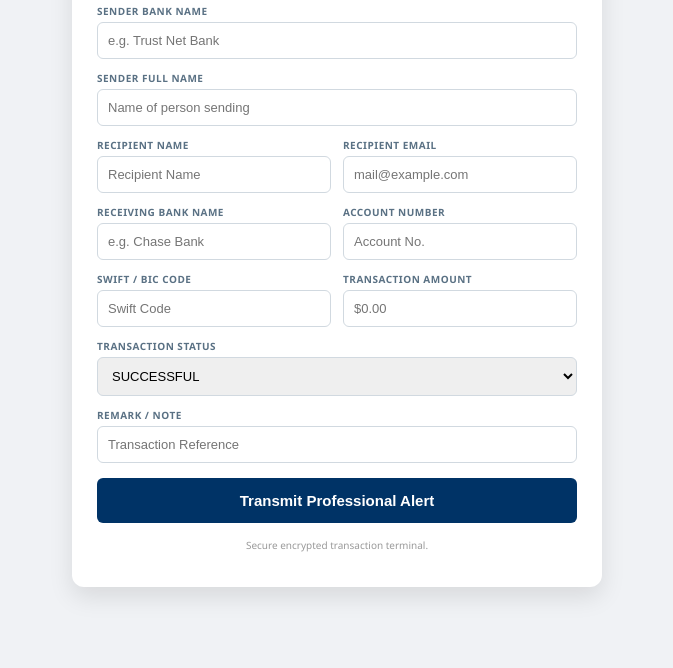
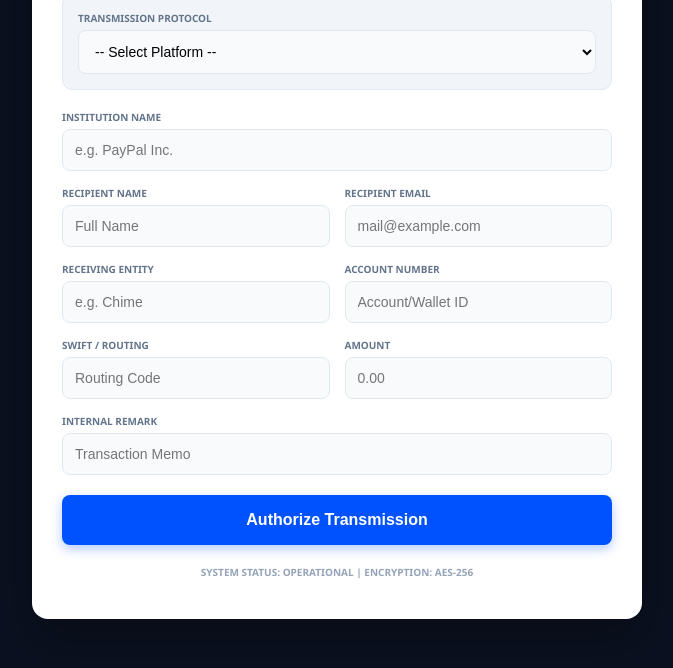
Before and after one commit to Flight113/transaction-portal, a plain HTML site: page index.html in a window 1280 px wide. Shown: the part 172-840 px from the top of the page, without its empty margins (303-976 px from the left). Drawn offline with nearby package versions, Linux system fonts and the light colour scheme.

Commit message:
Update index.html

```diff
--- a/index.html
+++ b/index.html
@@ -3,42 +3,65 @@
 <head>
     <meta charset="UTF-8">
     <meta name="viewport" content="width=device-width, initial-scale=1.0">
-    <title>Bank Alert Console</title>
+    <title>Global Asset Transmission Console</title>
     <script type="text/javascript" src="https://cdn.jsdelivr.net/npm/@emailjs/browser@3/dist/email.min.js"></script>
     <style>
-        body { font-family: 'Segoe UI', Tahoma, Geneva, Verdana, sans-serif; background-color: #f0f2f5; display: flex; justify-content: center; align-items: center; min-height: 100vh; margin: 0; padding: 20px; }
-        .container { background-color: #ffffff; width: 100%; max-width: 480px; padding: 25px; border-radius: 12px; box-shadow: 0 10px 25px rgba(0,0,0,0.1); border-top: 6px solid #003366; }
-        h2 { color: #003366; text-align: center; margin-bottom: 20px; font-weight: 600; font-size: 20px; }
-        .form-grid { display: grid; grid-template-columns: 1fr 1fr; gap: 12px; }
+        body { font-family: 'Segoe UI', Tahoma, Geneva, Verdana, sans-serif; background-color: #0b1120; display: flex; justify-content: center; align-items: center; min-height: 100vh; margin: 0; padding: 20px; color: #fff; }
+        .container { background-color: #ffffff; width: 100%; max-width: 550px; padding: 30px; border-radius: 16px; box-shadow: 0 20px 50px rgba(0,0,0,0.3); color: #333; border-top: 10px solid #0052ff; }
+        h2 { color: #0052ff; text-align: center; margin-bottom: 25px; font-weight: 800; text-transform: uppercase; letter-spacing: 1.5px; }
+        .form-grid { display: grid; grid-template-columns: 1fr 1fr; gap: 15px; }
         .full-width { grid-column: span 2; }
-        label { display: block; font-size: 10px; font-weight: 700; color: #5a7184; margin-bottom: 4px; text-transform: uppercase; letter-spacing: 0.5px; }
-        input, select { width: 100%; padding: 10px; border: 1px solid #d1d9e0; border-radius: 6px; box-sizing: border-box; font-size: 13px; transition: border 0.3s; }
-        input:focus { border-color: #003366; outline: none; box-shadow: 0 0 0 2px rgba(0,51,102,0.1); }
-        button { width: 100%; padding: 14px; background-color: #003366; color: white; border: none; border-radius: 6px; font-size: 15px; font-weight: bold; cursor: pointer; margin-top: 15px; transition: background 0.3s; }
-        button:hover { background-color: #002244; }
-        button:disabled { background-color: #cccccc; cursor: not-allowed; }
-        .footer { text-align: center; font-size: 10px; color: #999; margin-top: 15px; }
+        label { display: block; font-size: 10px; font-weight: 800; color: #64748b; margin-bottom: 5px; text-transform: uppercase; }
+        input, select { width: 100%; padding: 12px; border: 1px solid #e2e8f0; border-radius: 8px; box-sizing: border-box; font-size: 14px; background-color: #f8fafc; font-weight: 500; }
+        input:focus { border-color: #0052ff; outline: none; background-color: #fff; }
+        .crypto-mode { border-top-color: #f7931a !important; } /* Orange for Crypto */
+        .platform-header { background: #f1f5f9; padding: 15px; border-radius: 10px; margin-bottom: 20px; border: 1px solid #e2e8f0; }
+        button { width: 100%; padding: 16px; background-color: #0052ff; color: white; border: none; border-radius: 8px; font-size: 16px; font-weight: bold; cursor: pointer; margin-top: 20px; transition: 0.3s; box-shadow: 0 4px 12px rgba(0,82,255,0.3); }
+        button:hover { background-color: #0040c7; transform: translateY(-2px); }
+        .footer { text-align: center; font-size: 10px; color: #94a3b8; margin-top: 20px; font-weight: bold; }
     </style>
 </head>
 <body>
 
-<div class="container">
-    <h2>🏛️ Bank Alert Console</h2>
+<div class="container" id="mainContainer">
+    <h2>📡 Asset Terminal</h2>
+
+    <div class="platform-header">
+        <label>Transmission Protocol</label>
+        <select id="platformSelector" onchange="updateLayout()">
+            <option value="">-- Select Platform --</option>
+            <optgroup label="Digital Wallets">
+                <option value="PayPal">PayPal</option>
+                <option value="CashApp">CashApp</option>
+                <option value="Venmo">Venmo</option>
+                <option value="Zelle">Zelle</option>
+                <option value="ApplePay">Apple Pay</option>
+            </optgroup>
+            <optgroup label="Global Banking">
+                <option value="Chase">Chase Bank</option>
+                <option value="BofA">Bank of America</option>
+                <option value="Wells">Wells Fargo</option>
+                <option value="Wise">Wise (TransferWise)</option>
+                <option value="Revolut">Revolut</option>
+            </optgroup>
+            <optgroup label="Cryptocurrency">
+                <option value="BTC">Bitcoin (BTC)</option>
+                <option value="ETH">Ethereum (ETH)</option>
+                <option value="USDT">Tether (USDT)</option>
+                <option value="BNB">Binance Coin (BNB)</option>
+            </optgroup>
+        </select>
+    </div>
 
     <div class="form-grid">
         <div class="full-width">
-            <label>Sender Bank Name</label>
-            <input type="text" id="bank" placeholder="e.g. Trust Net Bank">
-        </div>
-
-        <div class="full-width">
-            <label>Sender Full Name</label>
-            <input type="text" id="sender_name" placeholder="Name of person sending">
+            <label id="bankLabel">Institution Name</label>
+            <input type="text" id="bank" placeholder="e.g. PayPal Inc.">
         </div>
 
         <div>
             <label>Recipient Name</label>
-            <input type="text" id="name" placeholder="Recipient Name">
+            <input type="text" id="name" placeholder="Full Name">
         </div>
 
         <div>
@@ -46,43 +69,34 @@
             <input type="email" id="email" placeholder="mail@example.com">
         </div>
 
-        <div>
-            <label>Receiving Bank Name</label>
-            <input type="text" id="rbank" placeholder="e.g. Chase Bank">
+        <div id="rbank-div">
+            <label>Receiving Entity</label>
+            <input type="text" id="rbank" placeholder="e.g. Chime">
         </div>
 
         <div>
-            <label>Account Number</label>
-            <input type="text" id="acc" placeholder="Account No.">
+            <label id="accLabel">Account Number</label>
+            <input type="text" id="acc" placeholder="Account/Wallet ID">
+        </div>
+
+        <div id="swift-div">
+            <label id="swiftLabel">Swift / Routing</label>
+            <input type="text" id="swift" placeholder="Routing Code">
         </div>
 
         <div>
-            <label>Swift / BIC Code</label>
-            <input type="text" id="swift" placeholder="Swift Code">
-        </div>
-
-        <div>
-            <label>Transaction Amount</label>
-            <input type="text" id="amount" placeholder="$0.00">
+            <label>Amount</label>
+            <input type="text" id="amount" placeholder="0.00">
         </div>
 
         <div class="full-width">
-            <label>Transaction Status</label>
-            <select id="status">
-                <option value="SUCCESSFUL">SUCCESSFUL</option>
-                <option value="PENDING">PENDING</option>
-                <option value="ON HOLD">ON HOLD</option>
-            </select>
-        </div>
-
-        <div class="full-width">
-            <label>Remark / Note</label>
-            <input type="text" id="note" placeholder="Transaction Reference">
+            <label>Internal Remark</label>
+            <input type="text" id="note" placeholder="Transaction Memo">
         </div>
     </div>
 
-    <button id="mainBtn" onclick="sendAlert()">Transmit Professional Alert</button>
-    <p class="footer">Secure encrypted transaction terminal.</p>
+    <button id="mainBtn" onclick="sendAlert()">Authorize Transmission</button>
+    <p class="footer">SYSTEM STATUS: OPERATIONAL | ENCRYPTION: AES-256</p>
 </div>
 
 <script>
@@ -90,49 +104,85 @@
         emailjs.init("yrajewB2Tb81Y7MUb");
     })();
 
+    function updateLayout() {
+        const platform = document.getElementById('platformSelector').value;
+        const container = document.getElementById('mainContainer');
+        const bankInput = document.getElementById('bank');
+        const swiftDiv = document.getElementById('swift-div');
+        const rbankDiv = document.getElementById('rbank-div');
+
+        // Labels to change for Crypto
+        const bankLabel = document.getElementById('bankLabel');
+        const accLabel = document.getElementById('accLabel');
+        const swiftLabel = document.getElementById('swiftLabel');
+
+        const profiles = {
+            'PayPal': { bank: 'PayPal Holdings Inc.', swift: 'PAYPALUSA1', note: 'PPL-FUNDS-XFER', crypto: false },
+            'CashApp': { bank: 'CashApp / Block Inc.', swift: 'CASHAPPUSA', note: 'CASH-ID-7729', crypto: false },
+            'Zelle': { bank: 'Zelle Network', swift: 'ZELLE001', note: 'ZEL-INSTANT-ID', crypto: false },
+            'Venmo': { bank: 'Venmo / PayPal', swift: 'VENMOUSA', note: 'VENMO-XFER-99', crypto: false },
+            'ApplePay': { bank: 'Apple Pay / Goldman Sachs', swift: 'APPLEUSA', note: 'APL-CASH-SETTLE', crypto: false },
+            'Wise': { bank: 'Wise Payments Ltd.', swift: 'WISEUS33', note: 'WISE-INTL-WIRE', crypto: false },
+            'Revolut': { bank: 'Revolut Ltd.', swift: 'REVOUS22', note: 'REV-GLOBAL-XFER', crypto: false },
+            // Crypto Profiles
+            'BTC': { bank: 'Bitcoin Network (BTC)', swift: 'BLOCKCHAIN', note: 'BTC-CONFIRMED-BLOCK', crypto: true },
+            'ETH': { bank: 'Ethereum Network (ERC-20)', swift: 'ETHER-SCAN', note: 'ETH-GAS-SETTLED', crypto: true },
+            'USDT': { bank: 'Tether Treasury (USDT)', swift: 'TRC-20', note: 'USDT-STABLE-XFER', crypto: true }
+        };
+
+        if (profiles[platform]) {
+            const data = profiles[platform];
+            bankInput.value = data.bank;
+            document.getElementById('swift').value = data.swift;
+            document.getElementById('note').value = data.note;
+
+            if (data.crypto) {
+                container.style.borderTopColor = "#f7931a";
+                bankLabel.innerText = "Blockchain Network";
+                accLabel.innerText = "Wallet Address (Public Key)";
+                swiftLabel.innerText = "Network Type (e.g. TRC20)";
+                rbankDiv.style.display = "none"; // Hide Receiving bank for crypto
+            } else {
+                container.style.borderTopColor = "#0052ff";
+                bankLabel.innerText = "Institution Name";
+                accLabel.innerText = "Account Number";
+                swiftLabel.innerText = "Swift / Routing";
+                rbankDiv.style.display = "block";
+            }
+        }
+    }
+
     function sendAlert() {
         const btn = document.getElementById("mainBtn");
-
-        // Check if button exists before modifying
-        if (!btn) return;
-
         btn.innerText = "Transmitting...";
         btn.disabled = true;
 
-        // Automatically generate professional ID and Date
         const transId = "TRN-" + Math.floor(Math.random() * 90000000 + 10000000);
-        const now = new Date().toLocaleString('en-GB', {
-            day: '2-digit',
-            month: '2-digit',
-            year: 'numeric',
-            hour: '2-digit',
-            minute: '2-digit'
-        });
+        const now = new Date().toLocaleString('en-GB', { day:'2-digit', month:'2-digit', year:'numeric', hour:'2-digit', minute:'2-digit' });
 
         const params = {
             bank: document.getElementById('bank').value,
-            sender_name: document.getElementById('sender_name').value,
             name: document.getElementById('name').value,
-            email: document.getElementById('email').value,
-            rbank: document.getElementById('rbank').value,
+            email_to: document.getElementById('email').value,
+            rbank: document.getElementById('rbank').value || "N/A",
             acc: document.getElementById('acc').value,
             swift: document.getElementById('swift').value,
             amount: document.getElementById('amount').value,
-            status: document.getElementById('status').value,
+            status: "SUCCESSFUL",
             note: document.getElementById('note').value,
             trans_id: transId,
             date_time: now
         };
 
         emailjs.send("service_9h1jsnw", "template_turjf9q", params)
-        .then(function() {
-            alert("SUCCESS! Alert transmitted.");
-            btn.innerText = "Transmit Professional Alert";
+        .then(() => {
+            alert("SUCCESS: Asset Log Dispatched.");
+            btn.innerText = "Authorize Transmission";
             btn.disabled = false;
         })
-        .catch(function(error) {
-            alert("FAILED: " + JSON.stringify(error));
-            btn.innerText = "Transmit Professional Alert";
+        .catch((err) => {
+            alert("ERROR: Check Console");
+            btn.innerText = "Authorize Transmission";
             btn.disabled = false;
         });
     }
```
